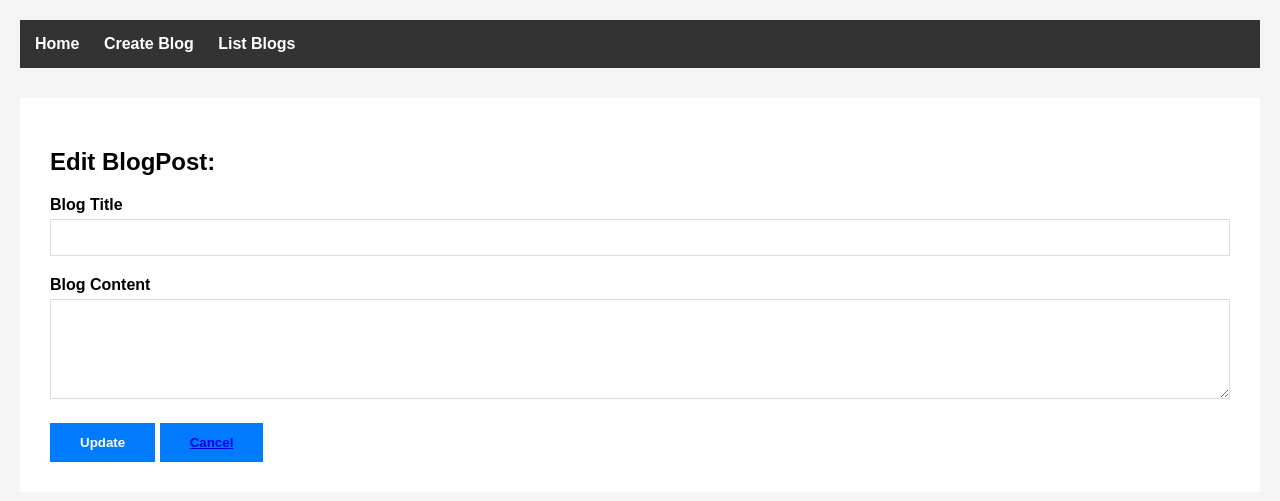
After one commit to RishabhDhawad/BlogPost, a Flask app: template templates/edit.html in a window 1280 px wide. The commit adds this page. Shown: the top 501 px of the page. Run offline with Flask 3, Linux system fonts and the light colour scheme; the template is opened without the code that fills it, so the values that code supplies are empty.

Commit message:
Added: blog update feature

```diff
--- a/app.py
+++ b/app.py
@@ -85,6 +85,21 @@ def delete_post(id):
         flash("Oops there is some probleem deleting posts")
         return redirect(url_for('listblogs'))
 
+@app.route('/posts/edits/<int:id>', methods=['GET','POST'])
+def edit_blog(id):
+    blog = Blog.query.get_or_404(id)
+
+    if request.method == 'POST':
+        print("POST recieved", request.form)
+        blog.title = request.form['title']
+        blog.body = request.form['body']
+        # blog.image_filename = request.files['image_filename']
+        db.session.commit()
+        flash('blog post updated successfully')
+        return redirect(url_for('listblogs'))
+    else:
+        return render_template('edit.html', blog=blog)
+
 # Handle form submission
 @app.route('/submit', methods=['POST'])
 def submit():
--- a/templates/detail.html
+++ b/templates/detail.html
@@ -1,6 +1,7 @@
 {% extends "base.html" %}
 {% block title %}{{ blog.title }} - Flask Blog{% endblock %}
 {% block content %}
+
 <style>
     .blog-meta {
         color: #666;
--- /dev/null
+++ b/templates/edit.html
@@ -0,0 +1,72 @@
+{% extends "base.html" %}
+
+{% block title %}
+    {{ blog.title }} - Flask Blog
+{% endblock %}
+
+{% block head %}
+    <title>Edit Post</title>
+{% endblock %}
+
+{% block content %}
+
+<style>
+    .form-group {
+        margin-bottom: 20px;
+    }
+
+    label {
+        display: block;
+        margin-bottom: 5px;
+        font-weight: bold;
+    }
+
+    input[type="text"],
+    textarea,
+    input[type="file"] {
+        width: 100%;
+        padding: 10px;
+        border: 1px solid #ddd;
+        box-sizing: border-box;
+    }
+
+    textarea {
+        resize: vertical;
+        min-height: 100px;
+    }
+
+    .submit-btn {
+        background-color: #007bff;
+        color: white;
+        padding: 12px 30px;
+        border: none;
+        font-weight: bold;
+    }
+    .cancel-btn {
+        background-color: #007bff;
+        color: white;
+        padding: 12px 30px;
+        border: none;
+        font-weight: bold;
+    }
+</style>
+
+<h2>Edit BlogPost: </h2>
+
+<form method="POST">
+    <div class="form-group">
+        <label for="title">Blog Title</label>
+        <input type="text" name="title" id="title" value="{{ blog.title }}" required>
+    </div>
+
+    <div class="form-group">
+        <label for="body">Blog Content</label>
+        <textarea name="body" id="body" required>{{ blog.body }}</textarea>
+    </div>
+
+    <button type="submit" class="submit-btn">Update</button>
+    <button type="submit" class="cancel-btn">
+        <a href="{{ url_for('listblogs') }}">Cancel</a>
+    </button>
+</form>
+{% endblock %}
--- a/templates/home.html
+++ b/templates/home.html
@@ -1,8 +1,7 @@
 {% extends "base.html" %}
+{% block title %}Home - Flask Blog{% endblock %}
+{% block content %}
 
-{% block title %}Home - Flask Blog{% endblock %}
-
-{% block content %}
 <style>
     .welcome-message {
         margin: 10px;
```
Also changed, not shown: templates/createblog.html (+3 -4 lines), templates/listblogs.html (+4 -4 lines).
